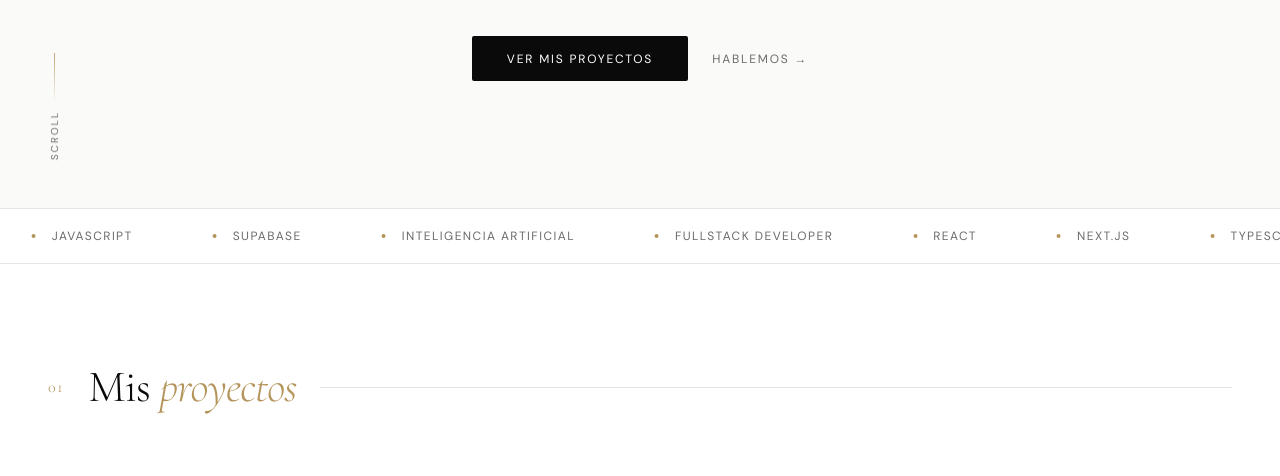
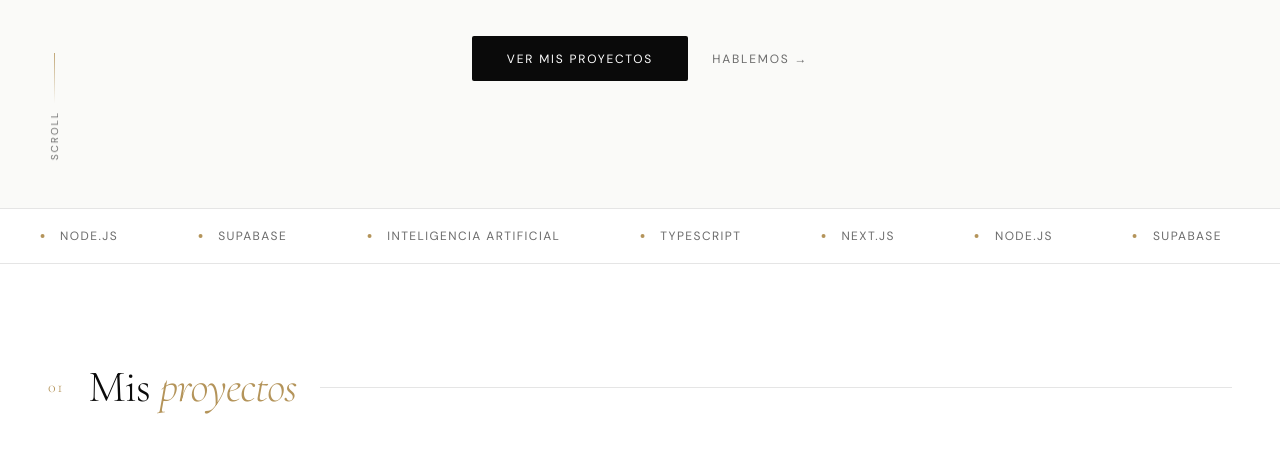
Before and after one commit to Leostei1407/Mi-Portafolio, a website: page index.html in a window 1280 px wide. Shown: the part 592-1068 px from the top of the page. Drawn offline with nearby package versions, Linux system fonts and the light colour scheme.

Commit message:
Update ticker to show only main stack

```diff
--- a/index.html
+++ b/index.html
@@ -740,20 +740,16 @@
 
 <div class="stack-ticker">
   <div class="ticker-track">
-    <div class="ticker-item"><span class="ticker-dot"></span>React</div>
+    <div class="ticker-item"><span class="ticker-dot"></span>TypeScript</div>
     <div class="ticker-item"><span class="ticker-dot"></span>Next.js</div>
-    <div class="ticker-item"><span class="ticker-dot"></span>TypeScript</div>
-    <div class="ticker-item"><span class="ticker-dot"></span>JavaScript</div>
+    <div class="ticker-item"><span class="ticker-dot"></span>Node.js</div>
     <div class="ticker-item"><span class="ticker-dot"></span>Supabase</div>
     <div class="ticker-item"><span class="ticker-dot"></span>Inteligencia Artificial</div>
-    <div class="ticker-item"><span class="ticker-dot"></span>Fullstack Developer</div>
-    <div class="ticker-item"><span class="ticker-dot"></span>React</div>
+    <div class="ticker-item"><span class="ticker-dot"></span>TypeScript</div>
     <div class="ticker-item"><span class="ticker-dot"></span>Next.js</div>
-    <div class="ticker-item"><span class="ticker-dot"></span>TypeScript</div>
-    <div class="ticker-item"><span class="ticker-dot"></span>JavaScript</div>
+    <div class="ticker-item"><span class="ticker-dot"></span>Node.js</div>
     <div class="ticker-item"><span class="ticker-dot"></span>Supabase</div>
     <div class="ticker-item"><span class="ticker-dot"></span>Inteligencia Artificial</div>
-    <div class="ticker-item"><span class="ticker-dot"></span>Fullstack Developer</div>
   </div>
 </div>
 
```
